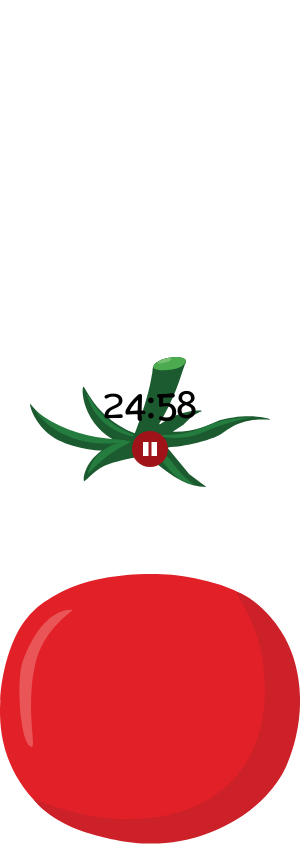
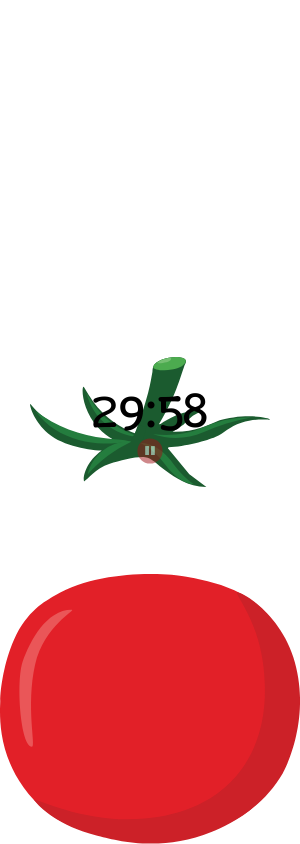
Before and after one commit to tyrex-kn/the-pomidoro-timer, an Electron app: page index.html in a window 300 px wide. Both pictures are taken after a click on the button 150 px from the left and 449 px from the top of the page. Drawn offline with Linux system fonts and the light colour scheme.

Commit message:
feat:add sound and animation for ux

```diff
--- a/index.html
+++ b/index.html
@@ -9,10 +9,11 @@
 <body>
     <div class="tomato">
         <div class="timer" id="timer">
-            <div class="timer-display" ><span id="display">30:00</span></div>
+            <div class="timer-display" id="timer-display"><span id="display">30:00</span></div>
             <div class="button-section">
-                <button id="btn-start" onclick="startTimer()"><img src="assets/play.svg" alt="Start"></button>
-                <button id="btn-stop" class="hide" onclick="stopTimer()"><img src="assets/stop.svg" alt="stop"></button>
+                <button id="timer-button" onclick="timePlayer()"><img id="icon-btn" class="start" src="assets/play.svg" alt="Start"></button>
+                <!-- <button id="btn-start" onclick="startTimer()"><img src="assets/play.svg" alt="Start"></button> -->
+                <!-- <button id="btn-stop" class="hide" onclick="stopTimer()"><img src="assets/stop.svg" alt="stop"></button> -->
                 <button class="hide" id="btn-reset" onclick="resetTimer()">RESET</button>
             </div>
         </div>
--- a/src/script.js
+++ b/src/script.js
@@ -1,17 +1,61 @@
-const startTime = 25 * 60; // 30 минут в секундах
+const startTime = 30 * 60; // 30 минут в секундах
+const urlSVG = {
+    start: 'assets/play.svg',
+    stop: 'assets/stop.svg',
+};
+
 let timeLeft = startTime;
-let timerId = null;
+let timerId = null; // state of timer
+
+const timerBtn = document.getElementById('timer-button')
+const iconBtn = document.getElementById('icon-btn')
+const btnReset = document.getElementById('btn-reset');
 
 const display = document.getElementById('display');
-const btnStart = document.getElementById('btn-start');
-const btnStop = document.getElementById('btn-stop');
-const btnReset = document.getElementById('btn-reset');
+const timerDisplay = document.getElementById('timer-display')
+
+const clickHoldAudio = new Audio("./assets/audio/soundclick.hold.AAC");
+clickHoldAudio.volume = 0.1;
+
+const clickOutAudio = new Audio("./assets/audio/soundclick.out.AAC");
+clickOutAudio.volume = 0.3;
+
 const endAudio = new Audio("./assets/audio/endsound.AAC")
 
-// const typeClass ={
-//     hide:'hide',
-//     show:'show',
-// }
+timerBtn.addEventListener('mousedown', (event) => {
+    event.button === 0 ? clickHoldAudio.play() : null;
+})
+
+// window.addEventListener('mouseup', (event) =>{
+//     clickOutAudio.play()
+// })
+
+
+function timePlayer(){
+    clickOutAudio.play()
+    if (timerId === null) {
+        startTimer();
+        iconBtn.classList.remove('start')
+        iconBtn.classList.add('stop')
+        timerBtn.classList.add('small', 'opacity-low')
+        timerDisplay.style.fontSize = '50px'
+        timerDisplay.style.setProperty('margin-bottom', '-10px')
+        // iconBtn.classList.add('small')
+        iconBtn.src = urlSVG.stop;
+    }
+    else {
+        stopTimer(timerId)
+        timerId = null;
+        iconBtn.classList.add('start')
+        iconBtn.classList.remove('stop')
+        timerBtn.classList.remove('small', 'opacity-low')
+        timerDisplay.style.fontSize = '40px'
+        timerDisplay.style.setProperty('margin-bottom', '0')
+        // iconBtn.classList.remove('small')
+        iconBtn.src = urlSVG.start;
+    }
+
+}
 
 function updateDisplay() {
     const minutes = Math.floor(timeLeft / 60);
@@ -20,23 +64,15 @@ function updateDisplay() {
 }
 
 function startTimer() {
-    if (timerId !== null) return;
-
-    // btnStart.classList.remove('show')
-    btnStart.classList.add('hide')
-    btnStop.classList.remove('hide')
-    // btnStop.classList.add('show')
     timerId = setInterval(() => {
-
         if (timeLeft > 0) {
             timeLeft--;
             updateDisplay();
-
         } else {
-            endAudio.play();
             clearInterval(timerId);
             timerId = null;
-            btnStop.classList.add('hide');
+            // btnStop.classList.add('hide');
+            timerBtn.classList.add('hide')
             btnReset.classList.remove('hide')
         }
     }, 1000);
@@ -44,13 +80,10 @@ function startTimer() {
 
 }
 
-function stopTimer() {
-    clearInterval(timerId);
+function stopTimer(ti) {
+    clearInterval(ti);
     timerId = null;
-    // btnStop.classList.remove('show')
-    btnStop.classList.add('hide');
-    btnStart.classList.remove('hide');
-    // btnStart.classList.add('show');
+
     Math.floor(timeLeft / 60) < 30 ? btnReset.classList.remove('hide') : null;
 }
 
@@ -59,5 +92,9 @@ function resetTimer() {
     timeLeft = startTime;
     updateDisplay();
     btnReset.classList.add('hide')
-    if (btnStart.classList.contains('hide')) btnStart.classList.remove('hide')
+    if (timerBtn.classList.contains('hide')) timerBtn.classList.remove('hide')
 }
+
+function playSoundClick (){
+
+}
--- a/style/style.css
+++ b/style/style.css
@@ -8,11 +8,6 @@
     /* animation-timing-function: ease-in; */
     /* animation-delay: -2.5s; */
 /* } */
-
-*{
-  box-sizing: border-box;
-}
-
 
 body {
   margin: 0;
@@ -38,7 +33,6 @@ body {
     flex-direction: column;
 }
 
-
 .button-section{
     -webkit-app-region: no-drag;
     display: flex;
@@ -46,7 +40,6 @@ body {
     width:100%;
     justify-content: center;
     gap: 5px;
-
 }
 
 .timer-display{
@@ -55,6 +48,7 @@ body {
     font-size: 40px;
     width: 100vw;
     text-align: center;
+    transition: font-size 0.2s ease-out;
 }
 
 
@@ -73,40 +67,48 @@ button{
     color: white;
     font-family:monospace;
     cursor:pointer;
-    transition: background-color 0.1s ease-in-out;
-
+    transition:
+        background-color 0.1s ease-in-out,
+        scale 0.05s ease-in,
+        opacity 0.1s ease-in-out
+    ;
     height: var(--btn-size);
     width: var(--btn-size);
     border-radius: 100px;
 }
 
+
 button:hover{
     background-color: var(--timer-background-hover);
 }
 
-/* .button-section button{
-    height: var(--btn-size);
-    width: var(--btn-size);
-    border-radius: 100px;
-} */
-
-.button-section img{
+#timer-button img{
     height: calc(var(--btn-size) / 2.6);
     position: relative;
-
 }
 
-#btn-start img{
-    top: 2px;
+#timer-button:active{
+    scale: 0.8;
+}
+
+.start{
+    top:1.5px;
     left: 1px;
 }
-
-#btn-stop img{
-    top: 2px;
+.stop{
+    top: 1.5px;
 }
 
-#btn-start>img, #btn-stop>img{
-    background-size: cover;
+.small{
+    scale: 0.7;
+}
+
+.opacity-low{
+    opacity: 0.5;
+}
+
+.opacity-low:hover{
+    opacity: 0.6;
 }
 
 #btn-reset{
@@ -127,7 +129,6 @@ button:hover{
     fill:var(--shadow)
 }
 
-
 .hide{
     display: none;
 }
```
Also changed, not shown: 2 other files.
